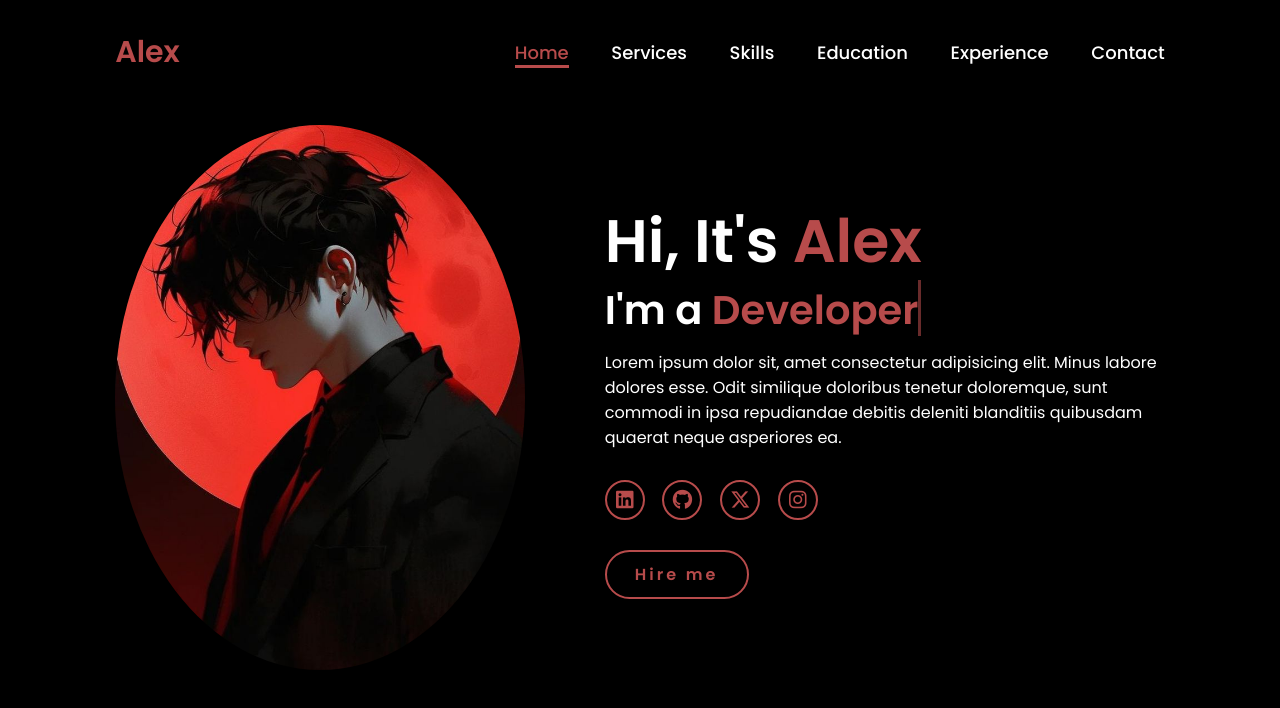
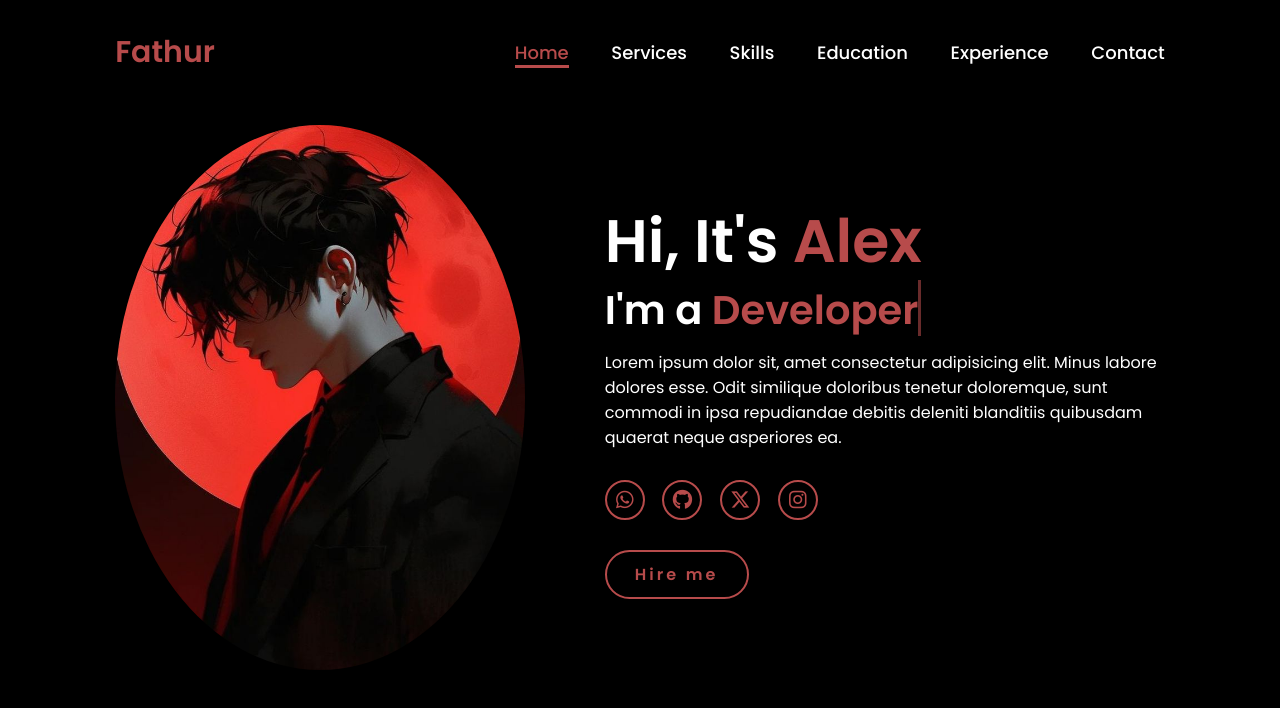
Before and after one commit to FaturPren/TurzWebsite, a plain HTML site: page index.html in a window 1280 px wide. Drawn offline with Linux system fonts and the light colour scheme.

Commit message:
Update index.html

```diff
--- a/index.html
+++ b/index.html
@@ -10,7 +10,7 @@
 </head>
 <body>
     <header>
-        <a href="#" class="logo">Alex</a>
+        <a href="#" class="logo">Fathur</a>
 
         <nav>
             <a href="#" class="active"> Home</a>
@@ -30,7 +30,7 @@
             <h3 class="typing-text">I'm a <span></span></h3>
             <p>Lorem ipsum dolor sit, amet consectetur adipisicing elit. Minus labore dolores esse. Odit similique doloribus tenetur doloremque, sunt commodi in ipsa repudiandae debitis deleniti blanditiis quibusdam quaerat neque asperiores ea.</p>
             <div class="social-icons">
-                <a href="#"><i class="fa-brands fa-linkedin"></i></a>
+                <a href="#"><i class="fa-brands fa-whatsapp"></i></a>
                 <a href="#"><i class="fa-brands fa-github"></i></a>
                 <a href="#"><i class="fa-brands fa-x-twitter"></i></a>
                 <a href="#"><i class="fa-brands fa-instagram"></i></a>
```
